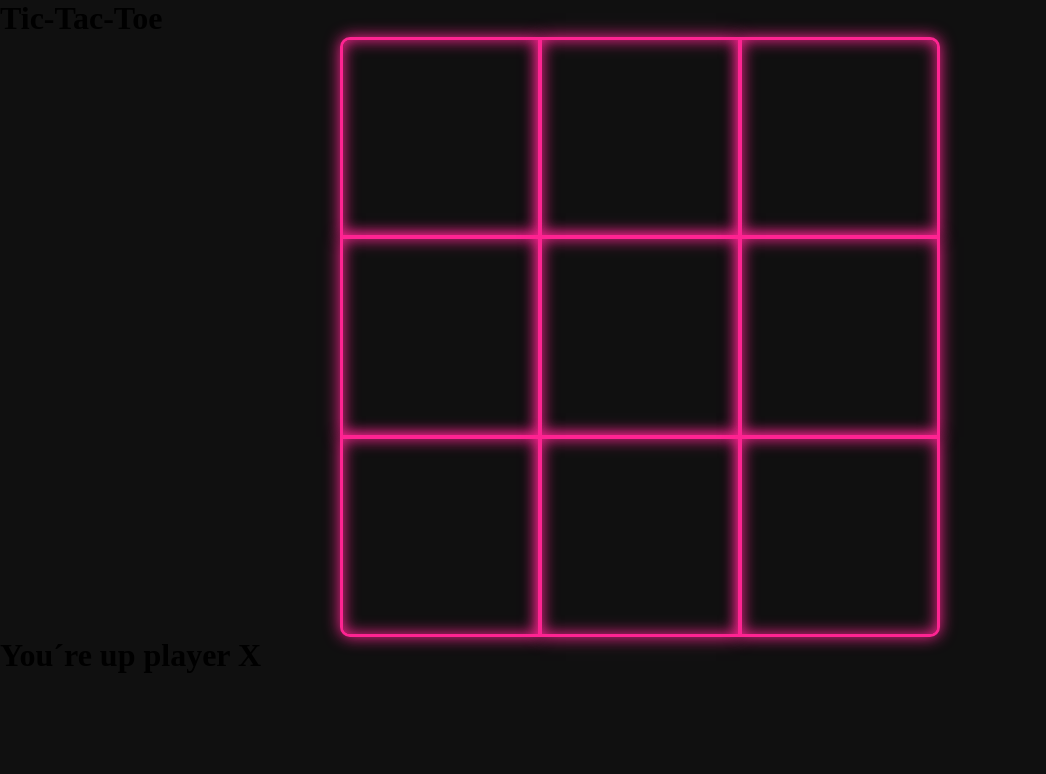
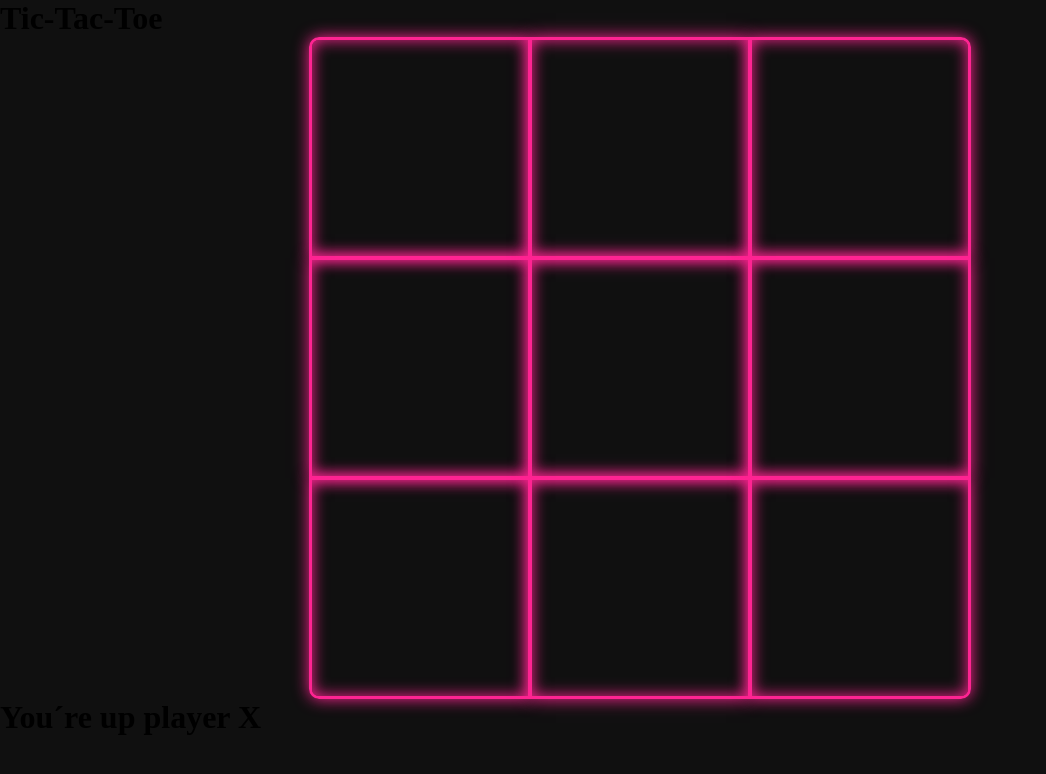
Before and after one commit to LadyLockheed/my-80s-tic-tac-toe, a React (Vite) app: page / in a window 1280 px wide. Shown: the top 774 px of the page, without its empty margins (0-1046 px from the left). Built offline with nearby package versions, Linux system fonts and the light colour scheme.

Commit message:
Add styling for squares when hover and when filled

```diff
--- a/src/Components/board.css
+++ b/src/Components/board.css
@@ -8,8 +8,16 @@
   /* margin: 0 auto; */
 }
 
+
+/* button:disabled{
+  background-color: red;
+} */
+
 .square {
-  font-family: var(--font);
+  all:unset;
+  font-family: var(--secondary-font);
+  color: var(--dark-blue);
+  font-size: 3rem;
   padding: .5rem;
   height: 200px;
   width: 200px;
@@ -19,7 +27,6 @@
   border: 2px solid var(--dark-pink);
   box-shadow: inset 0 0 1rem var(--dark-pink),
   0 0 1rem var(--dark-pink);
-
 }
 
 .square:hover::before {
@@ -28,6 +35,9 @@
   opacity: 50%;
   font-size: 6rem;
   font-family: var(--secondary-font)
+}
+.squareFilled {
+pointer-events: none;
 }
 
 .board .squares-row:nth-child(1) .square:nth-child(1) {
```
